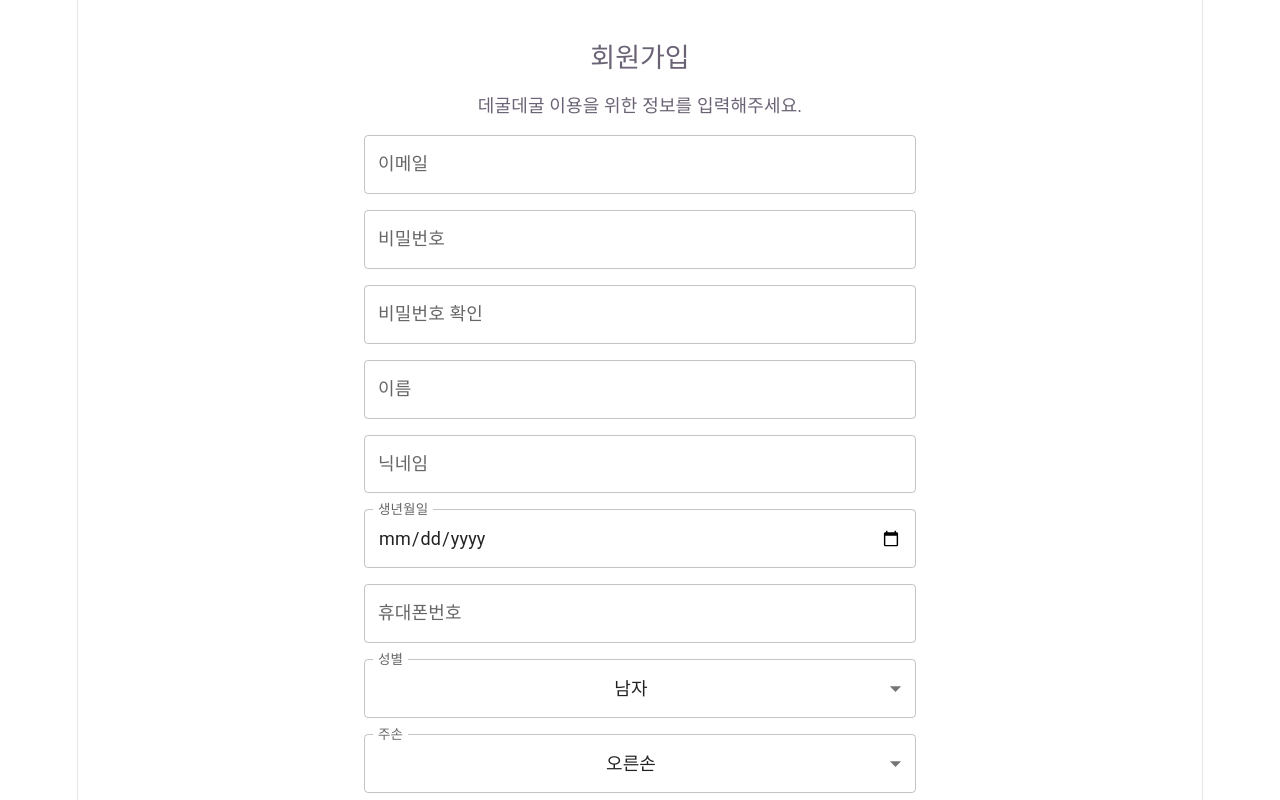
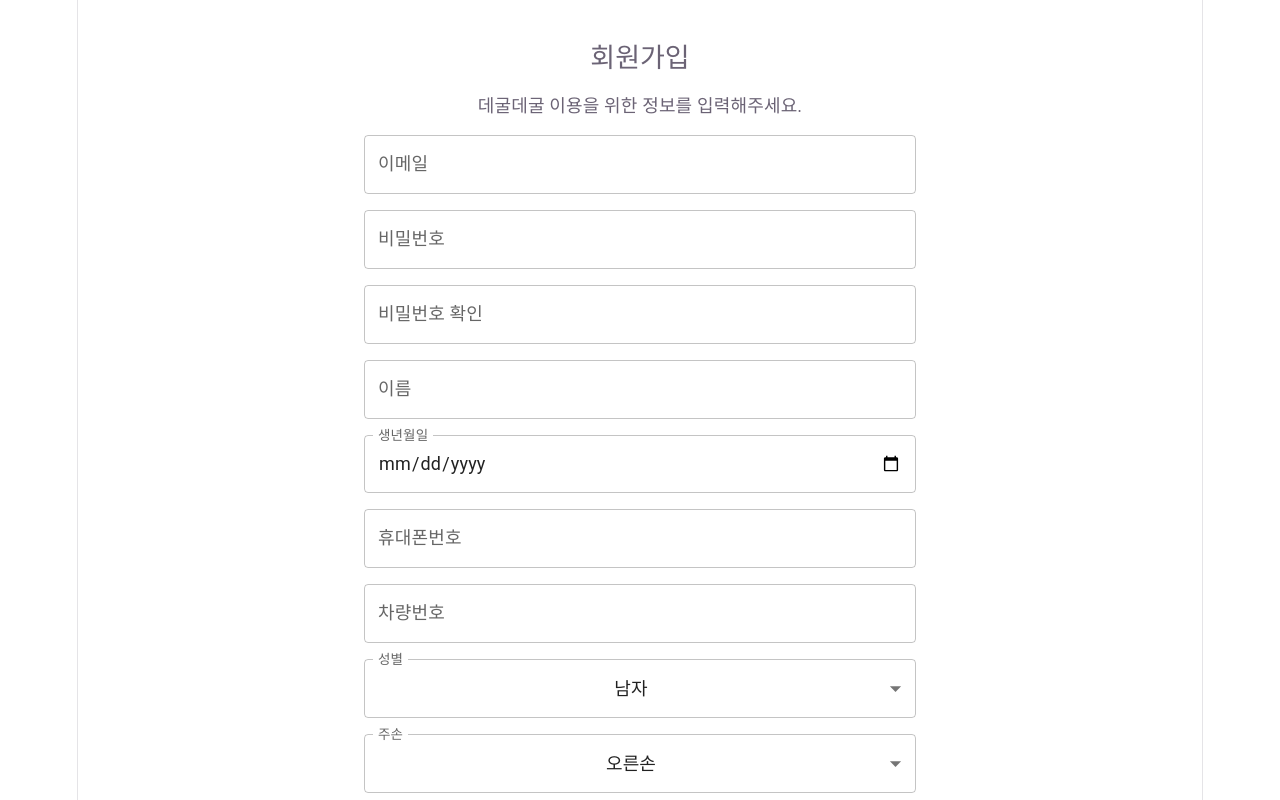
Before and after one commit to charm99/deguldegul, a React (Vite) app in the folder deguldegul/: page /signup in a window 1280 px wide. Shown: the top 800 px of the page. Built offline with nearby package versions, Linux system fonts and the light colour scheme; no server answers.

Commit message:
remove nickname and add car number
Removed nickname field and added car number field in SignupPage.

```diff
--- a/deguldegul/src/pages/auth/SignupPage.jsx
+++ b/deguldegul/src/pages/auth/SignupPage.jsx
@@ -28,9 +28,9 @@
     password: "",
     passwordConfirm: "",
     name: "",
-    nickname: "",
     birthday: "",
     phone_no: "",
+    car_no: "",
     gender: "M",
     hand: "R",
     bwl_tp: "SPT",
@@ -74,11 +74,6 @@
 
     if (!form.name.trim()) {
       alert("이름을 입력해주세요.");
-      return false;
-    }
-
-    if (!form.nickname.trim()) {
-      alert("닉네임을 입력해주세요.");
       return false;
     }
 
@@ -126,9 +121,9 @@
       id: userId,
       email: form.email.trim(),
       name: form.name.trim(),
-      nickname: form.nickname.trim(),
       birthday: form.birthday,
       phone_no: form.phone_no.trim(),
+      car_no: form.car_no.trim(),
       gender: form.gender,
       hand: form.hand,
       bwl_tp: form.bwl_tp,
@@ -190,13 +185,6 @@
         />
 
         <TextField
-          label="닉네임"
-          value={form.nickname}
-          onChange={(e) => handleChange("nickname", e.target.value)}
-          fullWidth
-        />
-
-        <TextField
           label="생년월일"
           type="date"
           value={form.birthday}
@@ -214,6 +202,13 @@
           value={form.phone_no}
           onChange={(e) => handleChange("phone_no", e.target.value)}
           placeholder="01012345678"
+          fullWidth
+        />
+
+        <TextField
+          label="차량번호"
+          value={form.car_no}
+          onChange={(e) => handleChange("car_no", e.target.value)}
           fullWidth
         />
 
```
